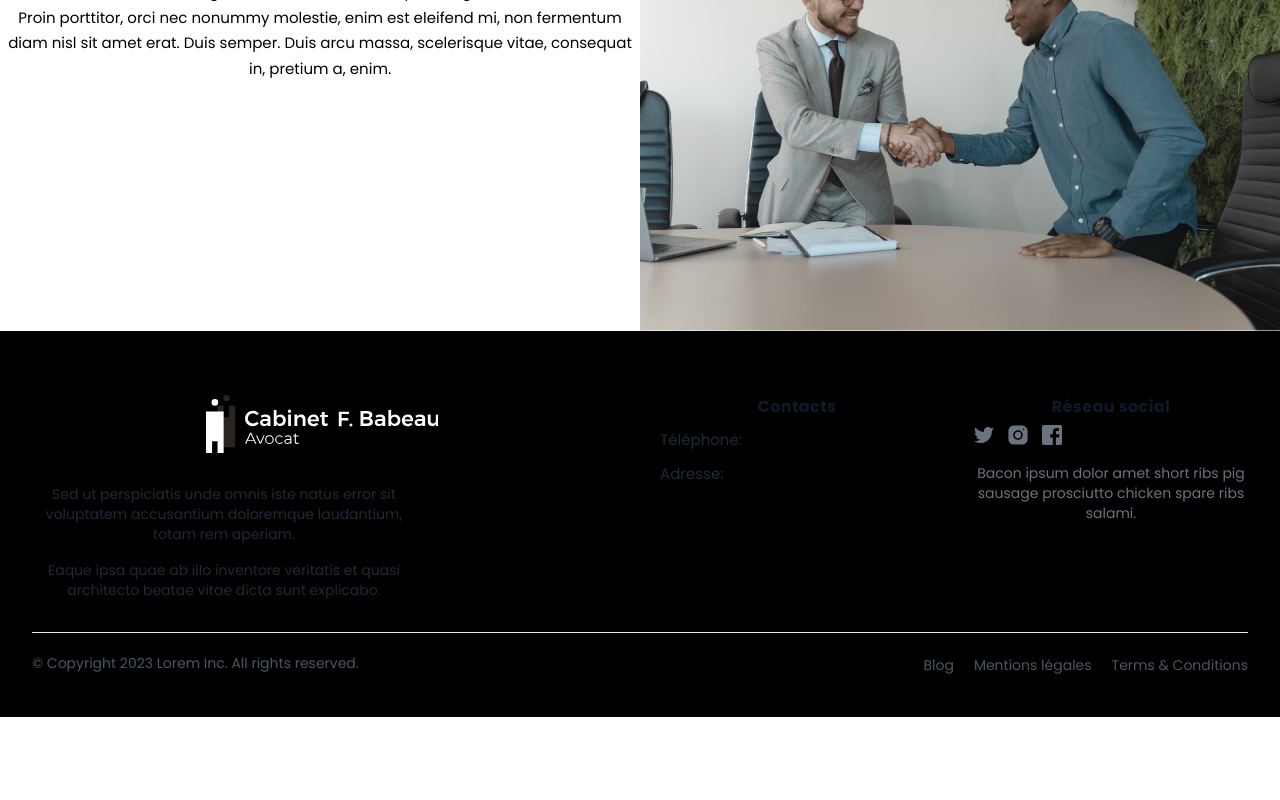
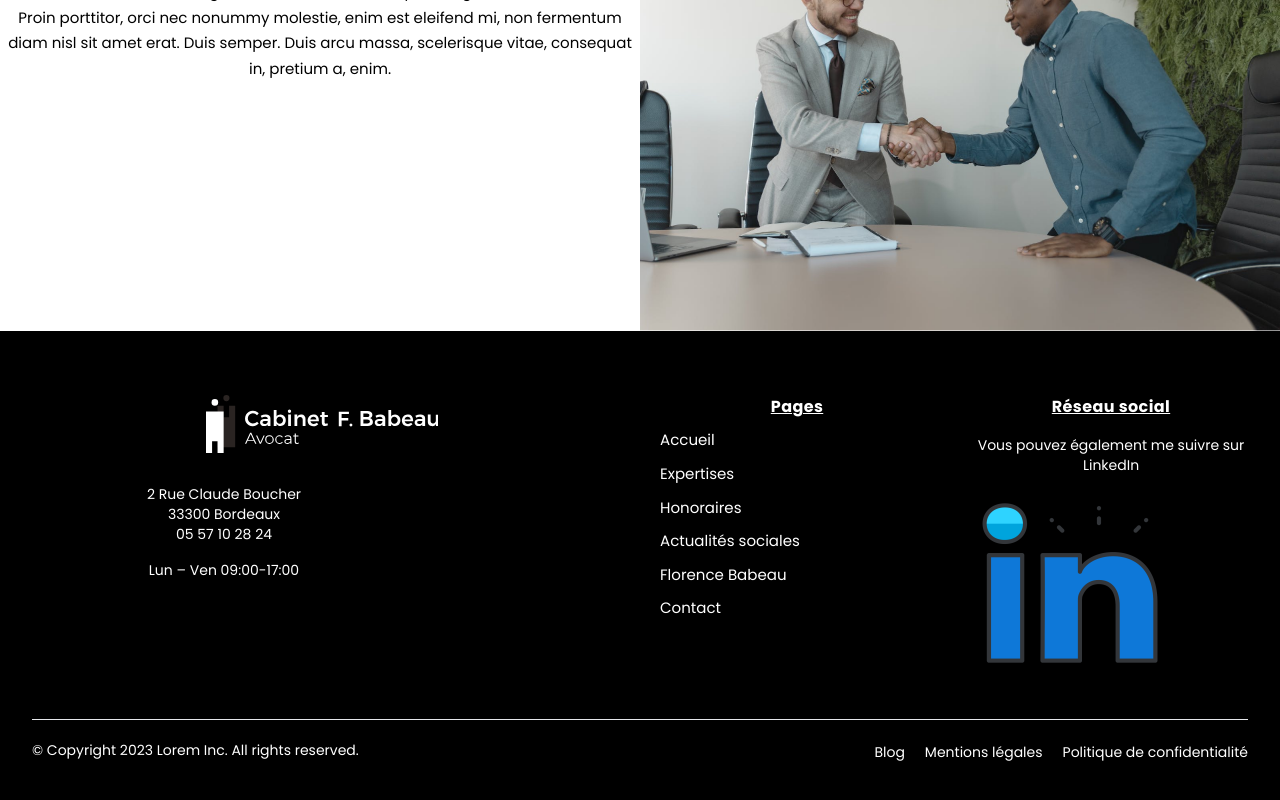
Before and after one commit to hyacinthengoma/notion_fl_bo, a Next.js app in the folder notion-blog/: page /Comment-ca-marche in a window 1280 px wide. Shown: the part 3005-3805 px from the top of the page. Before the commit the page ends 3722 px from the top, so only its background shows below. Built offline with nearby package versions, Linux system fonts and the light colour scheme.

Commit message:
modification footer

```diff
--- a/notion-blog/src/components/footer.tsx
+++ b/notion-blog/src/components/footer.tsx
@@ -59,51 +59,51 @@ export default function Footer() {
             </span>
                         </a>
                         <div className="mt-6 lg:max-w-sm">
-                            <p className="text-sm text-gray-800">
-                                Sed ut perspiciatis unde omnis iste natus error sit voluptatem
-                                accusantium doloremque laudantium, totam rem aperiam.
+                            <p className="text-sm text-white">
+                                2 Rue Claude Boucher<br/>
+                                33300 Bordeaux<br/>
+                                <a
+                                    href="tel:05 57 10 28 24">05 57 10 28 24</a><br/>
+
                             </p>
-                            <p className="mt-4 text-sm text-gray-800">
-                                Eaque ipsa quae ab illo inventore veritatis et quasi architecto
-                                beatae vitae dicta sunt explicabo.
+                            <p className="mt-4 text-sm text-white">
+                                Lun – Ven 09:00-17:00
                             </p>
                         </div>
                     </div>
                     <div className="space-y-2 text-sm text-start">
-                        <p className="text-base font-bold tracking-wide text-gray-900">
-                            Contacts
+                        <p className="text-base font-bold tracking-wide text-white">
+                            <u>Pages</u>
                         </p>
-                        <div className="flex">
-                            <p className="mr-1 text-gray-800">Téléphone:</p>
-                            <a
-                                href="tel:05 57 10 28 24"
-                                aria-label="Our phone"
-                                title="Our phone"
-                                className="transition-colors duration-300 text-deep-purple-accent-400 hover:text-deep-purple-800"
-                            >
-                                05 57 10 28 24
-                            </a>
+                        <div className="flex mt-5">
+                            <p className="mr-1 text-white">Accueil</p>
                         </div>
-                        <div className="flex">
-                            <p className="mr-1 text-gray-800">Adresse: </p>
-                            <a
-                                href="https://www.google.com/maps/place/51+Rue+Claude+Boucher,+33300+Bordeaux/@44.8638071,-0.5806085,17z/data=!3m1!4b1!4m5!3m4!1s0xd55286b90949d07:0x73e8abbe83c65abd!8m2!3d44.8638071!4d-0.5784198"
-                                target="_blank"
-                                rel="noopener noreferrer"
-                                aria-label="Our address"
-                                title="Our address"
-                                className="transition-colors duration-300 text-deep-purple-accent-400 hover:text-deep-purple-800"
-                            >
-                                2 Rue Claude Boucher
-                                33300 Bordeaux
-                            </a>
+                        <div className="flex mt-5">
+                            <p className="mr-1 text-white">Expertises</p>
                         </div>
+                        <div className="flex mt-5">
+                            <p className="mr-1 text-white">Honoraires</p>
+                        </div>
+                        <div className="flex mt-5">
+                            <p className="mr-1 text-white">Actualités sociales</p>
+                        </div>
+                        <div className="flex mt-5">
+                            <p className="mr-1 text-white">Florence Babeau</p>
+                        </div>
+                        <div className="flex mt-5">
+                            <p className="mr-1 text-white">Contact</p>
+                        </div>
+
                     </div>
                     <div className={"text-start"}>
-          <span className="text-base font-bold tracking-wide text-gray-900">
-            Réseau social
+          <span className="text-base font-bold tracking-wide text-white">
+              <u>Réseau social</u>
           </span>
-                        <div className="flex items-center mt-1 space-x-3">
+                        <p className="mt-4 text-sm text-white">
+                            Vous pouvez également me suivre sur LinkedIn
+                        </p>
+                        <div className="flex items-center mt-1 space-x-3 mt-5">
+                            {/*
                             <a
                                 href="/"
                                 className="text-gray-500 transition-colors duration-300 hover:text-deep-purple-accent-400"
@@ -129,22 +129,34 @@ export default function Footer() {
                                     <path d="M22,0H2C0.895,0,0,0.895,0,2v20c0,1.105,0.895,2,2,2h11v-9h-3v-4h3V8.413c0-3.1,1.893-4.788,4.659-4.788 c1.325,0,2.463,0.099,2.795,0.143v3.24l-1.918,0.001c-1.504,0-1.795,0.715-1.795,1.763V11h4.44l-1,4h-3.44v9H22c1.105,0,2-0.895,2-2 V2C24,0.895,23.105,0,22,0z" />
                                 </svg>
                             </a>
+                            */}
+                            <a
+                                href="/"
+                                className="text-gray-500 transition-colors duration-300 hover:text-deep-purple-accent-400"
+                            >
+                                <img className={"brightness-50 object-cover w-[1.7rem]"} src={"/images/linkedin.png"} alt={"linkedIn"}></img>
+
+                            </a>
                         </div>
-                        <p className="mt-4 text-sm text-gray-500">
-                            Bacon ipsum dolor amet short ribs pig sausage prosciutto chicken
-                            spare ribs salami.
-                        </p>
+
+                            {/*  <div><iframe
+                                src="https://www.google.com/maps/embed?pb=!1m18!1m12!1m3!1d2827.921862125881!2d-0.5822976486370732!3d44.863885481215846!2m3!1f0!2f0!3f0!3m2!1i1024!2i768!4f13.1!3m3!1m2!1s0xd55286b9ee92b21%3A0x1694739e2dc975af!2sCabinet%20Avocat%20Florence%20Babeau!5e0!3m2!1sfr!2sfr!4v1673651475903!5m2!1sfr!2sfr"
+                                loading="lazy"
+                                className={"w-full h-96 lg:h-full"}
+                                referrerPolicy="no-referrer-when-downgrade"></iframe>   </div>
+                                */}
+
                     </div>
                 </div>
                 <div className="flex flex-col-reverse justify-between pt-5 pb-10 border-t lg:flex-row">
-                    <p className="text-sm text-gray-600">
+                    <p className="text-sm text-white    ">
                         © Copyright 2023 Lorem Inc. All rights reserved.
                     </p>
                     <ul className="flex flex-col mb-3 space-y-2 lg:mb-0 sm:space-y-0 sm:space-x-5 sm:flex-row">
                         <li>
                             <a
                                 href="/"
-                                className="text-sm text-gray-600 transition-colors duration-300 hover:text-deep-purple-accent-400"
+                                className="text-sm text-white transition-colors duration-300 hover:text-deep-purple-accent-400"
                             >
                                 Blog
                             </a>
@@ -152,7 +164,7 @@ export default function Footer() {
                         <li>
                             <a
                                 href="/"
-                                className="text-sm text-gray-600 transition-colors duration-300 hover:text-deep-purple-accent-400"
+                                className="text-sm text-white transition-colors duration-300 hover:text-deep-purple-accent-400"
                             >
                                 Mentions légales
                             </a>
@@ -160,9 +172,9 @@ export default function Footer() {
                         <li>
                             <a
                                 href="/"
-                                className="text-sm text-gray-600 transition-colors duration-300 hover:text-deep-purple-accent-400"
+                                className="text-sm text-white transition-colors duration-300 hover:text-deep-purple-accent-400"
                             >
-                                Terms &amp; Conditions
+                                Politique de confidentialité
                             </a>
                         </li>
                     </ul>
```
Also changed, not shown: notion-blog/public/images/linkedin.png (added).
